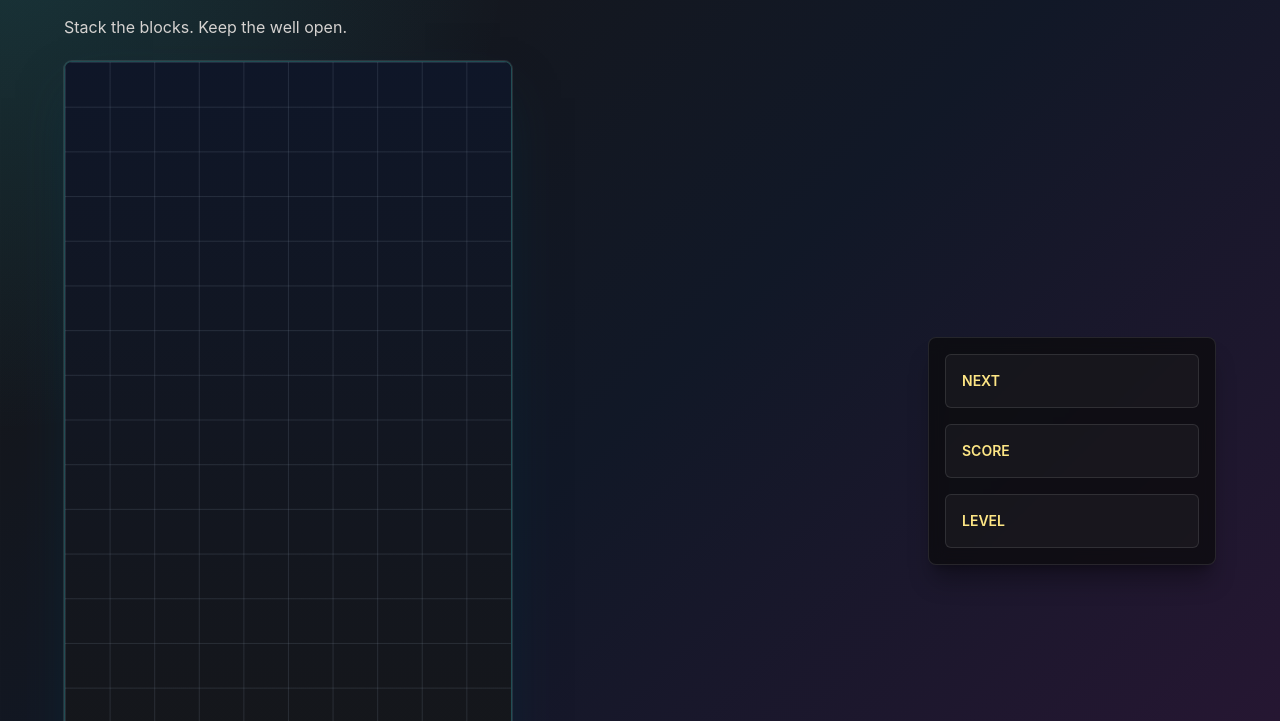
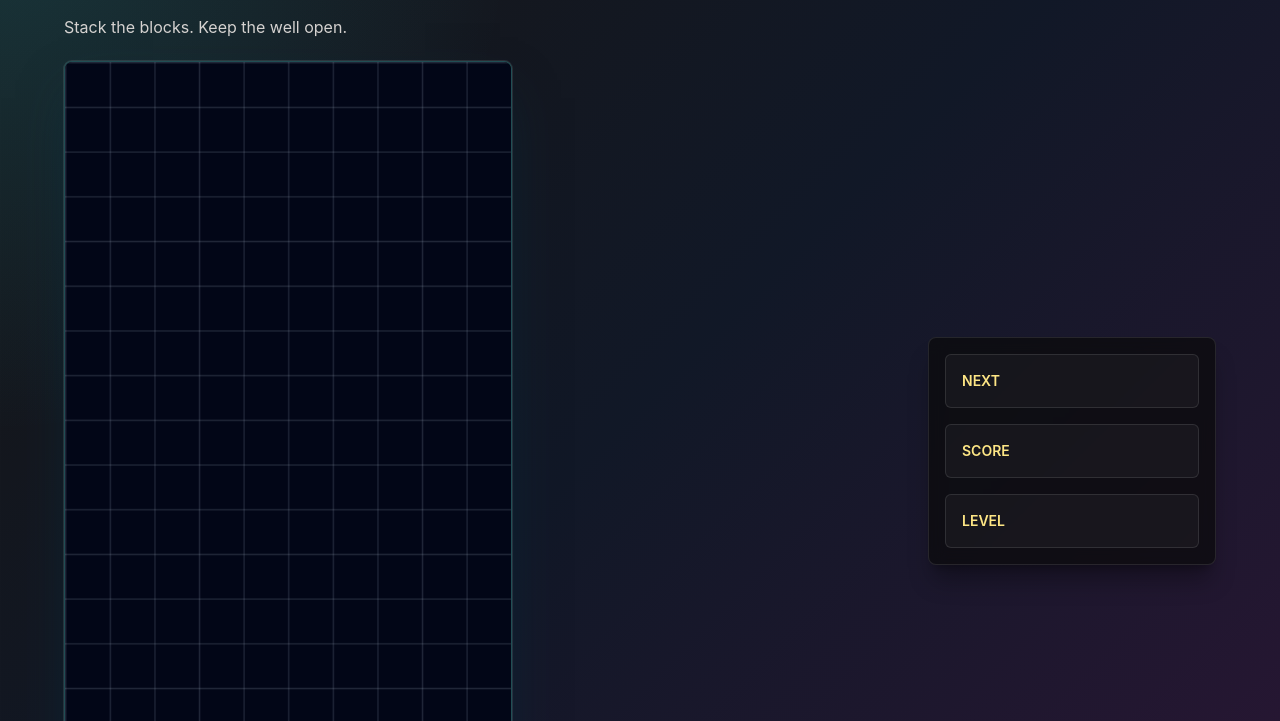
Before and after one commit to mtplayground/ziming-don-14d1-tetris, a website built with Vite: page index.html in a window 1280 px wide. Shown: the part 79-800 px from the top of the page. Built offline with nearby package versions, Linux system fonts and the light colour scheme.

Commit message:
feat: Canvas setup and board renderer

```diff
--- a/src/App.ts
+++ b/src/App.ts
@@ -1,3 +1,6 @@
+import { createGameState } from './game/board';
+import { createBoardCanvas, createBoardRenderer } from './render/canvas';
+
 interface AppOptions {
   title: string;
 }
@@ -29,9 +32,13 @@ export function createApp({ title }: AppOptions): HTMLElement {
     'aspect-[10/20] w-full max-w-[28rem] overflow-hidden rounded-lg border border-cyan-300/30 bg-neutral-950 shadow-2xl shadow-cyan-950/50 ring-1 ring-white/10';
   boardMount.setAttribute('aria-label', 'Game stage');
 
-  const boardSurface = document.createElement('div');
-  boardSurface.className = 'h-full w-full bg-game-grid';
-  boardMount.append(boardSurface);
+  const boardCanvas = createBoardCanvas();
+  boardCanvas.className = 'block h-full w-full';
+  boardCanvas.setAttribute('aria-label', 'Board grid');
+
+  const boardRenderer = createBoardRenderer(boardCanvas);
+  boardRenderer.render(createGameState().board);
+  boardMount.append(boardCanvas);
 
   const sidePanel = document.createElement('aside');
   sidePanel.className =
--- /dev/null
+++ b/src/render/canvas.ts
@@ -0,0 +1,163 @@
+import { getTetrominoDefinition } from '../game/tetrominoes';
+import { BOARD_HEIGHT, BOARD_WIDTH, type BoardGrid } from '../game/types';
+
+export const DEFAULT_CELL_SIZE = 32;
+
+export interface BoardRenderOptions {
+  cellSize?: number;
+  devicePixelRatio?: number;
+  backgroundColor?: string;
+  gridColor?: string;
+  cellInset?: number;
+  lockedCellBorderColor?: string;
+}
+
+export interface BoardRenderer {
+  canvas: HTMLCanvasElement;
+  context: CanvasRenderingContext2D;
+  render: (board: BoardGrid) => void;
+  resize: (options?: BoardRenderOptions) => void;
+}
+
+interface ResolvedBoardRenderOptions {
+  cellSize: number;
+  devicePixelRatio: number;
+  backgroundColor: string;
+  gridColor: string;
+  cellInset: number;
+  lockedCellBorderColor: string;
+}
+
+export function createBoardCanvas(options: BoardRenderOptions = {}): HTMLCanvasElement {
+  const canvas = document.createElement('canvas');
+  const context = getCanvasContext(canvas);
+
+  resizeBoardCanvas(canvas, context, options);
+  return canvas;
+}
+
+export function createBoardRenderer(
+  canvas: HTMLCanvasElement,
+  options: BoardRenderOptions = {},
+): BoardRenderer {
+  const context = getCanvasContext(canvas);
+  let renderOptions = resolveBoardRenderOptions(options);
+
+  resizeBoardCanvas(canvas, context, renderOptions);
+
+  return {
+    canvas,
+    context,
+    render: (board) => renderBoard(context, board, renderOptions),
+    resize: (nextOptions = {}) => {
+      renderOptions = resolveBoardRenderOptions({ ...renderOptions, ...nextOptions });
+      resizeBoardCanvas(canvas, context, renderOptions);
+    },
+  };
+}
+
+export function renderBoard(
+  context: CanvasRenderingContext2D,
+  board: BoardGrid,
+  options: BoardRenderOptions = {},
+): void {
+  const renderOptions = resolveBoardRenderOptions(options);
+  const width = BOARD_WIDTH * renderOptions.cellSize;
+  const height = BOARD_HEIGHT * renderOptions.cellSize;
+
+  context.clearRect(0, 0, width, height);
+  context.fillStyle = renderOptions.backgroundColor;
+  context.fillRect(0, 0, width, height);
+
+  renderLockedCells(context, board, renderOptions);
+  renderBoardGrid(context, renderOptions);
+}
+
+export function resizeBoardCanvas(
+  canvas: HTMLCanvasElement,
+  context: CanvasRenderingContext2D,
+  options: BoardRenderOptions = {},
+): void {
+  const renderOptions = resolveBoardRenderOptions(options);
+  const width = BOARD_WIDTH * renderOptions.cellSize;
+  const height = BOARD_HEIGHT * renderOptions.cellSize;
+
+  canvas.width = Math.floor(width * renderOptions.devicePixelRatio);
+  canvas.height = Math.floor(height * renderOptions.devicePixelRatio);
+  canvas.style.width = '100%';
+  canvas.style.height = '100%';
+
+  context.setTransform(renderOptions.devicePixelRatio, 0, 0, renderOptions.devicePixelRatio, 0, 0);
+  context.imageSmoothingEnabled = false;
+}
+
+function getCanvasContext(canvas: HTMLCanvasElement): CanvasRenderingContext2D {
+  const context = canvas.getContext('2d');
+
+  if (context === null) {
+    throw new Error('Unable to initialize 2D canvas context');
+  }
+
+  return context;
+}
+
+function renderLockedCells(
+  context: CanvasRenderingContext2D,
+  board: BoardGrid,
+  options: ResolvedBoardRenderOptions,
+): void {
+  board.forEach((row, rowIndex) => {
+    row.forEach((cell, columnIndex) => {
+      if (cell === null) {
+        return;
+      }
+
+      const x = columnIndex * options.cellSize + options.cellInset;
+      const y = rowIndex * options.cellSize + options.cellInset;
+      const size = options.cellSize - options.cellInset * 2;
+
+      context.fillStyle = getTetrominoDefinition(cell).color;
+      context.fillRect(x, y, size, size);
+      context.strokeStyle = options.lockedCellBorderColor;
+      context.lineWidth = 1;
+      context.strokeRect(x + 0.5, y + 0.5, size - 1, size - 1);
+    });
+  });
+}
+
+function renderBoardGrid(
+  context: CanvasRenderingContext2D,
+  options: ResolvedBoardRenderOptions,
+): void {
+  const width = BOARD_WIDTH * options.cellSize;
+  const height = BOARD_HEIGHT * options.cellSize;
+
+  context.beginPath();
+  context.strokeStyle = options.gridColor;
+  context.lineWidth = 1;
+
+  for (let column = 0; column <= BOARD_WIDTH; column += 1) {
+    const x = column * options.cellSize + 0.5;
+    context.moveTo(x, 0);
+    context.lineTo(x, height);
+  }
+
+  for (let row = 0; row <= BOARD_HEIGHT; row += 1) {
+    const y = row * options.cellSize + 0.5;
+    context.moveTo(0, y);
+    context.lineTo(width, y);
+  }
+
+  context.stroke();
+}
+
+function resolveBoardRenderOptions(options: BoardRenderOptions): ResolvedBoardRenderOptions {
+  return {
+    cellSize: options.cellSize ?? DEFAULT_CELL_SIZE,
+    devicePixelRatio: Math.max(options.devicePixelRatio ?? globalThis.devicePixelRatio ?? 1, 1),
+    backgroundColor: options.backgroundColor ?? '#020617',
+    gridColor: options.gridColor ?? 'rgba(148, 163, 184, 0.2)',
+    cellInset: options.cellInset ?? 2,
+    lockedCellBorderColor: options.lockedCellBorderColor ?? 'rgba(255, 255, 255, 0.32)',
+  };
+}
--- a/src/styles.css
+++ b/src/styles.css
@@ -1,9 +1,4 @@
 @import 'tailwindcss';
-
-@theme {
-  --color-board-line: rgba(148, 163, 184, 0.16);
-  --shadow-board: 0 24px 80px rgba(8, 47, 73, 0.36);
-}
 
 @layer base {
   :root {
@@ -48,17 +43,3 @@
     min-height: 100vh;
   }
 }
-
-@layer utilities {
-  .bg-game-grid {
-    background:
-      linear-gradient(var(--color-board-line) 1px, transparent 1px),
-      linear-gradient(90deg, var(--color-board-line) 1px, transparent 1px),
-      linear-gradient(180deg, rgba(15, 23, 42, 0.94), rgba(23, 23, 23, 0.98));
-    background-size:
-      10% 5%,
-      10% 5%,
-      100% 100%;
-    box-shadow: var(--shadow-board);
-  }
-}
```
